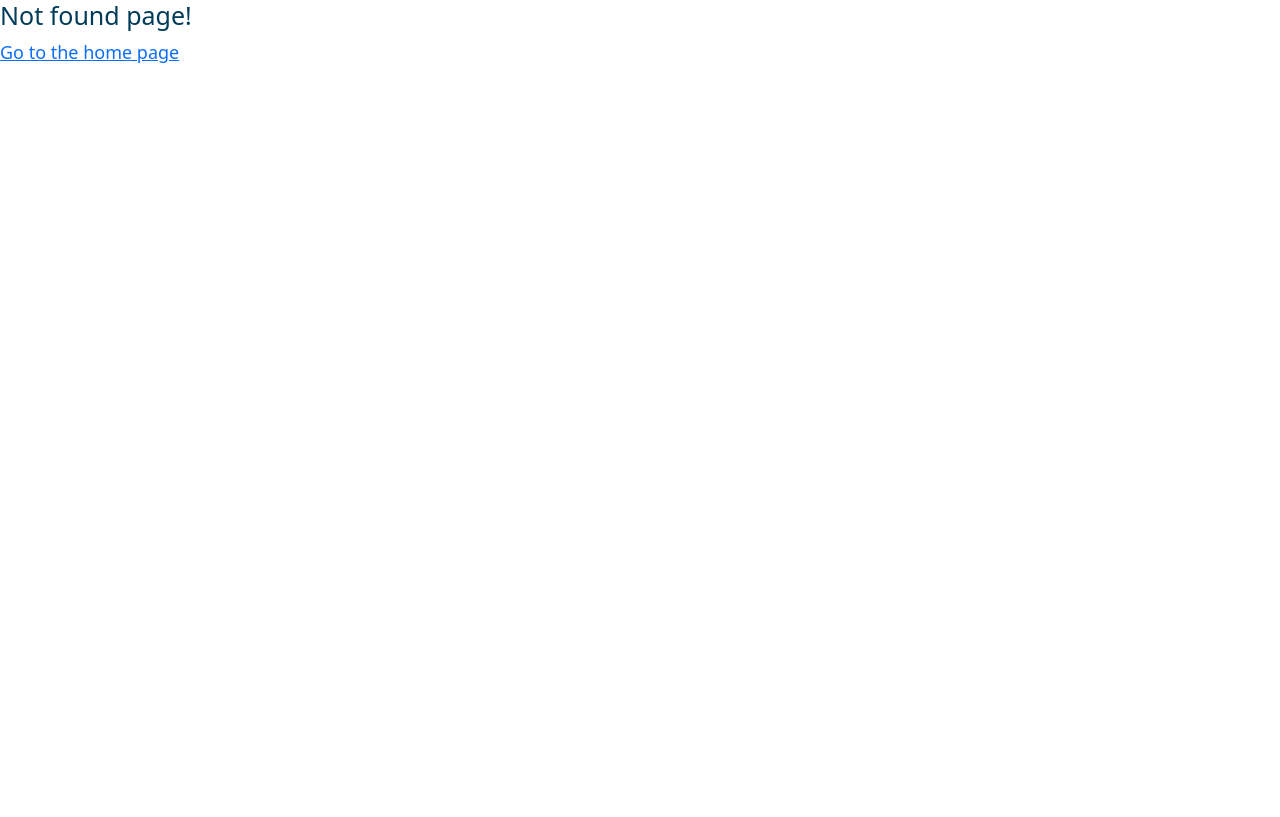
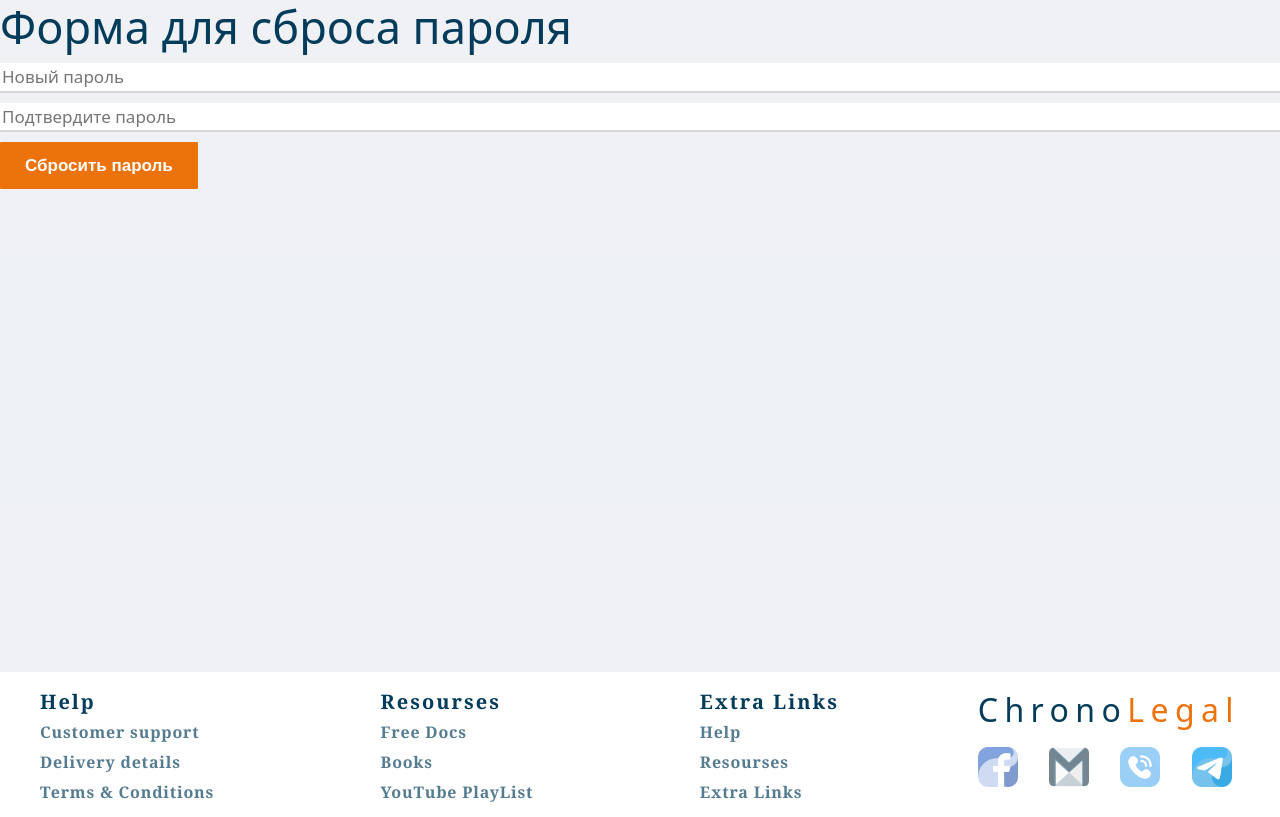
Before and after one commit to mitin-oa/vite, a React (Vite) app in the folder react-app/: page /resetPassword in a window 1280 px wide. Before the commit this address had no page. Built offline with nearby package versions, Linux system fonts and the light colour scheme.

Commit message:
Password reset feature - Prototype

```diff
--- a/react-app/src/App.tsx
+++ b/react-app/src/App.tsx
@@ -19,6 +19,7 @@ import { useMediaQuery } from "react-responsive";
 import DashBoardEditor from "./DashBoardEditor";
 import DashBoardManager from "./DashBoardManager";
 import Swal from "sweetalert2";
+import ResetPassword from "./ResetPassword";
 
 export function deleteCookie(name: string) {
   const date = new Date();
@@ -236,6 +237,7 @@ function App() {
               }
             />
             <Route path="*" element={<NotFound />} />
+            <Route path="/resetPassword" Component={ResetPassword} />
           </Routes>
         </SignedInContext.Provider>
       </SignedUpContext.Provider>
--- /dev/null
+++ b/react-app/src/ResetPassword.tsx
@@ -0,0 +1,85 @@
+import React, { useState, useEffect } from "react";
+import { Footer } from "./components/footer/footer";
+
+export default function Home() {
+  const [newPassword, setNewPassword] = useState("");
+  const [confirmPassword, setConfirmPassword] = useState("");
+  const [serverAnswerMessage, setServerAnswerMessage] = useState("");
+
+  useEffect(() => {
+  }, []);
+
+  const handleResetPassword = () => {
+    // Извлекаем параметры из адреса при загрузке компонента
+    const urlParams = new URLSearchParams(window.location.search);
+    const emailParam = urlParams.get("email");
+    const tokenParam = urlParams.get("token");
+
+    // Проверка, что newPassword и confirmPassword совпадают перед отправкой
+    if (newPassword !== confirmPassword) {
+      setServerAnswerMessage("Пароли не совпадают.");
+      return;
+    }
+
+    // Kод для отправки нового пароля на сервер
+    const data = {
+      email: emailParam,
+      token: tokenParam,
+      newPassword: newPassword,
+    };
+
+    // Пример использования fetch для отправки данных на сервер
+    fetch("/api/resetPassword", {
+      method: "POST",
+      headers: {
+        "Content-Type": "application/json",
+      },
+      body: JSON.stringify(data),
+    })
+      .then((response) => response.json())
+      .then((result) => {
+        console.log(result);
+        // Обработка ответа от сервера
+        if (result.HTTP_status) {
+          setServerAnswerMessage("Пароль успешно сброшен.");
+        } else {
+          setServerAnswerMessage("Произошла ошибка при сбросе пароля.");
+        }
+      })
+      .catch((error) => {
+        console.error("Ошибка при отправке запроса:", error);
+        setServerAnswerMessage("Произошла ошибка при сбросе пароля.");
+      });
+  };
+
+  return (
+    <>
+      <div className="app">
+        <h1>Форма для сброса пароля</h1>
+        <div>
+          <input
+            type="password"
+            placeholder="Новый пароль"
+            value={newPassword}
+            onChange={(e) => setNewPassword(e.target.value)}
+          />
+        </div>
+        <div>
+          <input
+            type="password"
+            placeholder="Подтвердите пароль"
+            value={confirmPassword}
+            onChange={(e) => setConfirmPassword(e.target.value)}
+          />
+        </div>
+        <div>
+          <button onClick={handleResetPassword}>Сбросить пароль</button>
+        </div>
+        <div>
+          <p>{serverAnswerMessage}</p>
+        </div>
+      </div>
+      <Footer kind="full" />
+    </>
+  );
+}
--- a/react-app/src/components/modal/LogInForm.tsx
+++ b/react-app/src/components/modal/LogInForm.tsx
@@ -8,7 +8,6 @@ const LogInForm = ({
   setResetPass,
 }: any) => {
   // * ↓ VK: Significant for the backend area. Please exercise caution when making alterations
-
   const handleLogInSubmit = () => {
     // * VK: Form fields data entered by the user
     const formData = new FormData(
--- a/react-app/src/components/modal/ResetPass.tsx
+++ b/react-app/src/components/modal/ResetPass.tsx
@@ -1,48 +1,40 @@
 import { useState } from "react";
 import Button from "../Button";
 
+import { sendResetPassRequest } from "../scripts/fetch.resetPass"; // * VK Backend: Connecting an external script
+
 const ResetPassForm = ({ setIsOpen, resetPass, setResetPass }: any) => {
-  const [inputEmail, setInputEmail] = useState("email");
+  const [inputEmail, setInputEmail] = useState("");
   function closeModal() {
     setIsOpen(false);
     console.log(resetPass);
     setResetPass(!resetPass);
   }
   const handleClick = async () => {
+    try {
+      const serverAnswer: any = await sendResetPassRequest(inputEmail);
+      alert(
+        "If you have an account on our system with the specified username or password, " +
+        "you will receive an email with a link to reset your password. " +
+        "The link will be valid for 15 minutes."
+      );
+    } catch (error) {
+      console.error("There was an error handling the password reset request:", error);
+    }
     closeModal();
-    //setResetPass(!resetPass);
-
-    /*  try {
-      const response = await fetch("/api/signup", {
-        method: "POST",
-        headers: {
-          "Content-Type": "application/json",
-        },
-        body: JSON.stringify(data),
-      });
-      console.log("-------", response);
-      if (response.status === 200) alert("Successfully registered!");
-      else if (response.status === 400) alert("User Already Exist");
-    } catch (error) {
-      console.error("There was a problem with the fetch operation:", error);
-      alert("Error Occured");
-      throw error;
-    } */
   };
-
   return (
     <>
-      <form className="form " action="/api/signup" method="post" id="reg-form">
+      <form className="form">
         <div className="col-xs-12">
           <div className="form-group">
-            <label htmlFor="email">Email adress:</label>
+            <label htmlFor="email">Email address:</label>
             <input
               type="email"
               className="input-field"
               id="email"
               name="email"
               placeholder="Enter email"
-              defaultValue="user1@example.com"
               required
               onChange={(event) => setInputEmail(event.target.value)}
             />
--- a/react-app/src/components/modal/SignUpForm.tsx
+++ b/react-app/src/components/modal/SignUpForm.tsx
@@ -62,7 +62,7 @@ const SignUpForm = ({
 
   return (
     <>
-      <form className="form " action="/api/signup" method="post" id="reg-form">
+      <form className="form">
         <div className="col-xs-12">
           <div className="form-group ">
             <label htmlFor="username">User name:</label>
@@ -81,7 +81,7 @@ const SignUpForm = ({
         </div>
         <div className="col-xs-12">
           <div className="form-group">
-            <label htmlFor="email">Email adress:</label>
+            <label htmlFor="email">Email address:</label>
             <input
               type="email"
               className="input-field"
--- /dev/null
+++ b/react-app/src/components/scripts/fetch.resetPass.tsx
@@ -0,0 +1,25 @@
+async function sendResetPassRequest(inputEmail: any) {
+  const data = {
+    emailToResetPass: inputEmail,
+  };
+
+  return new Promise((resolve, reject) => {
+    fetch('/api/forgotPassword', {
+      method: 'POST',
+      headers: {
+        'Content-Type': 'application/json'
+      },
+      body: JSON.stringify(data)
+    })
+      .then(response => response.json())
+      .then(data => {
+        resolve(data);
+      })
+      .catch(error => {
+        console.error('Error sending payment data:', error);
+        reject(error);
+      });
+  });
+}
+
+export { sendResetPassRequest };
```
